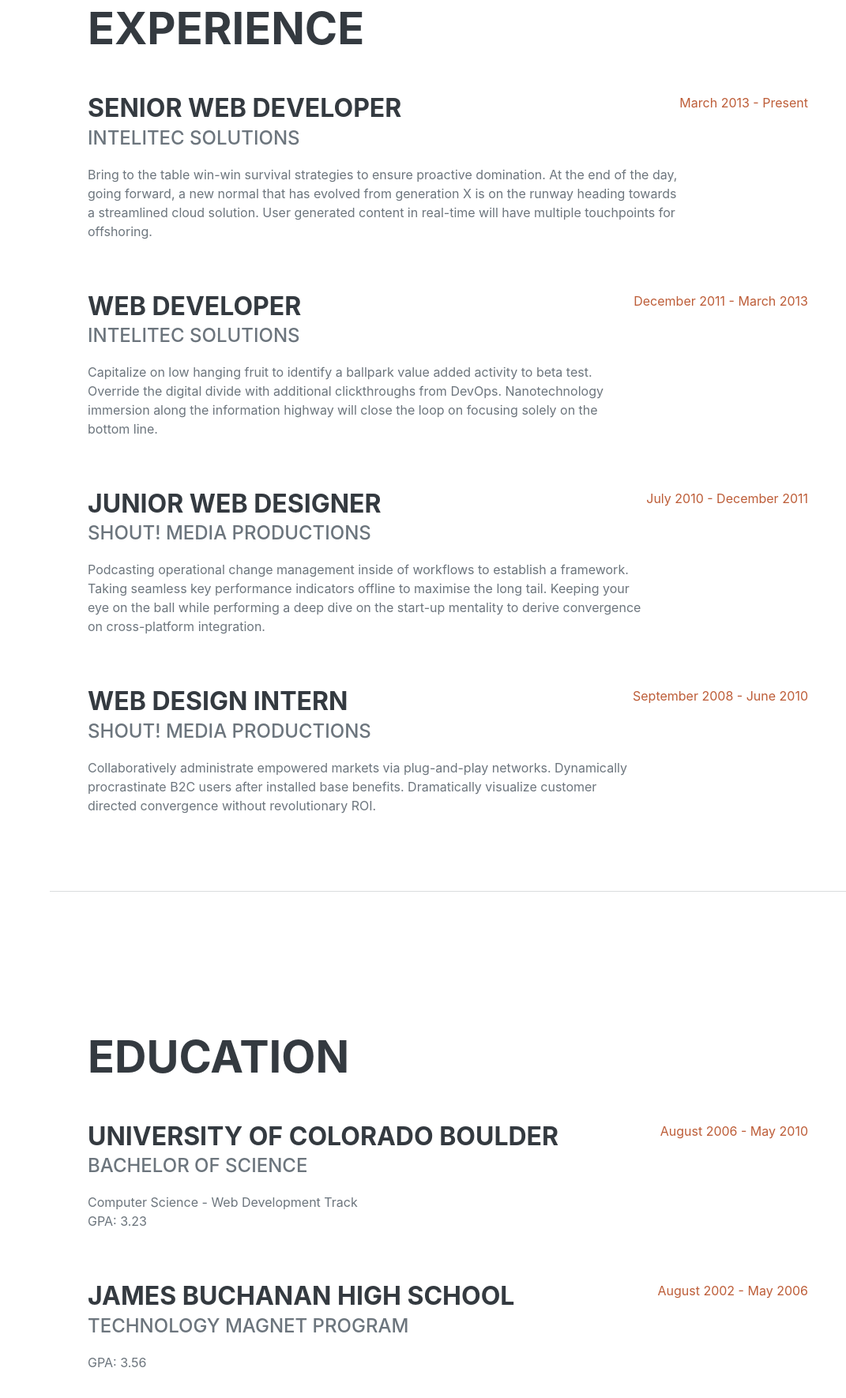
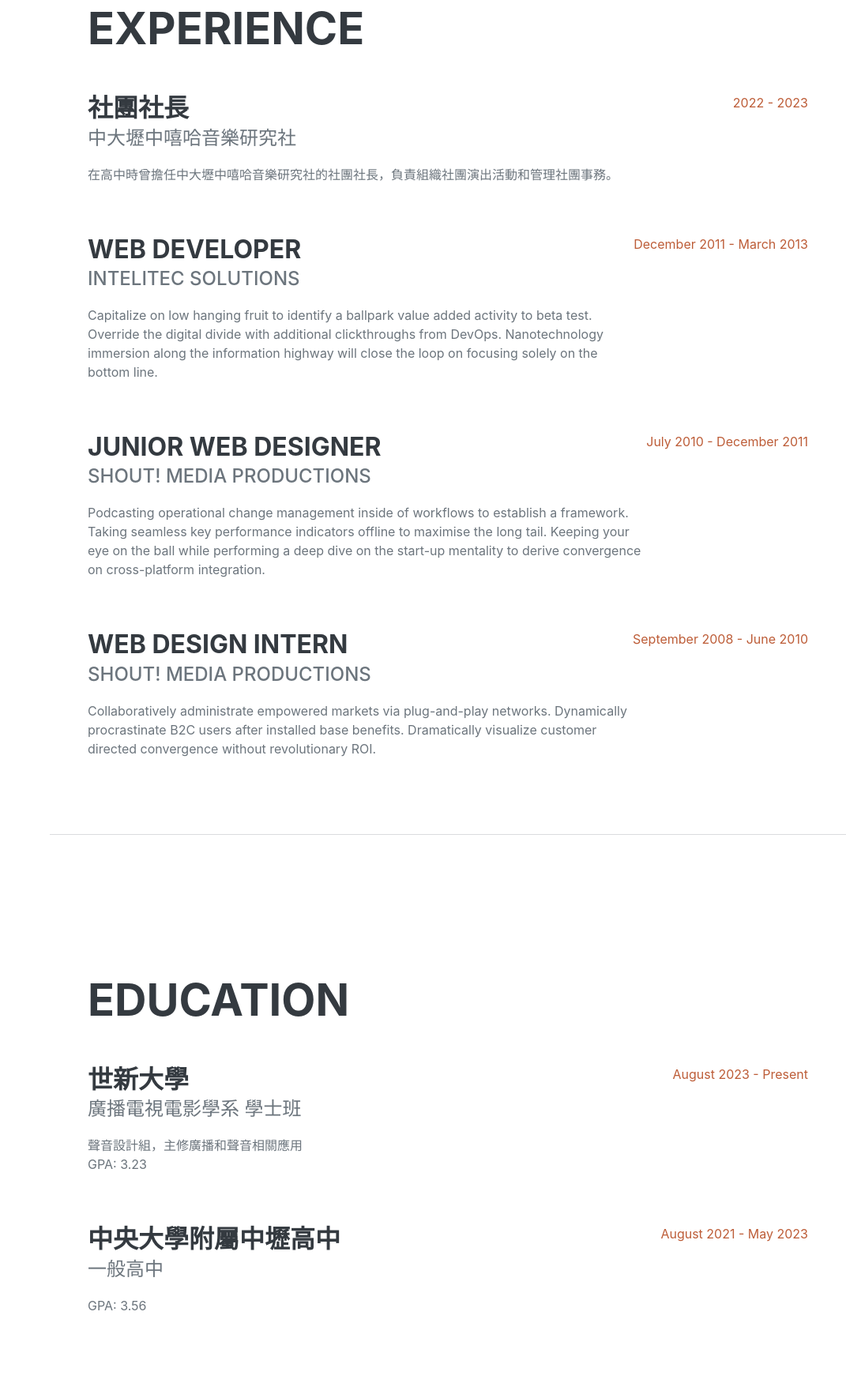
Before and after one commit to a113031118-star/a113031118-star.github.io, a plain HTML site: page index.html in a window 1280 px wide. Shown: the part 878-2648 px from the top of the page at 79% size, without its empty margins (209-1280 px from the left). Drawn offline with nearby package versions, Linux system fonts and the light colour scheme; a web font is replaced by a local one.

Commit message:
1103
1103

```diff
--- a/index.html
+++ b/index.html
@@ -49,10 +49,12 @@
                     </div>
                     <p class="lead mb-5">我是世新大學廣電系的大三學生，擅長剪輯和影片製作，目前專注在經營遊戲類自媒體，主要活動於Ｙoutube和Ｔwitch</p>
                     <div class="social-icons">
-                        <a class="social-icon" href="#!"><i class="fab fa-linkedin-in"></i></a>
-                        <a class="social-icon" href="#!"><i class="fab fa-github"></i></a>
-                        <a class="social-icon" href="#!"><i class="fab fa-twitter"></i></a>
-                        <a class="social-icon" href="#!"><i class="fab fa-facebook-f"></i></a>
+                        <a class="social-icon" href="https://www.twitch.tv/ajiamaoo"><i class="fab fa-twitch"></i></a>
+                        <a class="social-icon" href="https://www.youtube.com/@%E6%B8%AF%E6%9C%8D%E6%9C%80%E5%BE%8C%E7%9A%84%E8%B5%B0%E8%B7%AF%E9%AC%BC"><i class="fab fa-youtube"></i></a>
+                        <a class="social-icon" href="https://www.instagram.com/102119209n_"><i class="fab fa-instagram"></i></a>
+                        <a class="social-icon" href="https://discord.com/invite/QYAM28GKgJ"><i class="fab fa-discord"></i></a>
+
+
                     </div>
                 </div>
             </section>
@@ -63,11 +65,11 @@
                     <h2 class="mb-5">Experience</h2>
                     <div class="d-flex flex-column flex-md-row justify-content-between mb-5">
                         <div class="flex-grow-1">
-                            <h3 class="mb-0">Senior Web Developer</h3>
-                            <div class="subheading mb-3">Intelitec Solutions</div>
-                            <p>Bring to the table win-win survival strategies to ensure proactive domination. At the end of the day, going forward, a new normal that has evolved from generation X is on the runway heading towards a streamlined cloud solution. User generated content in real-time will have multiple touchpoints for offshoring.</p>
+                            <h3 class="mb-0">社團社長</h3>
+                            <div class="subheading mb-3">中大壢中嘻哈音樂研究社</div>
+                            <p>在高中時曾擔任中大壢中嘻哈音樂研究社的社團社長，負責組織社團演出活動和管理社團事務。</p>
                         </div>
-                        <div class="flex-shrink-0"><span class="text-primary">March 2013 - Present</span></div>
+                        <div class="flex-shrink-0"><span class="text-primary"> 2022 - 2023</span></div>
                     </div>
                     <div class="d-flex flex-column flex-md-row justify-content-between mb-5">
                         <div class="flex-grow-1">
@@ -102,20 +104,20 @@
                     <h2 class="mb-5">Education</h2>
                     <div class="d-flex flex-column flex-md-row justify-content-between mb-5">
                         <div class="flex-grow-1">
-                            <h3 class="mb-0">University of Colorado Boulder</h3>
-                            <div class="subheading mb-3">Bachelor of Science</div>
-                            <div>Computer Science - Web Development Track</div>
+                            <h3 class="mb-0">世新大學</h3>
+                            <div class="subheading mb-3">廣播電視電影學系 學士班</div>
+                            <div>聲音設計組，主修廣播和聲音相關應用</div>
                             <p>GPA: 3.23</p>
                         </div>
-                        <div class="flex-shrink-0"><span class="text-primary">August 2006 - May 2010</span></div>
+                        <div class="flex-shrink-0"><span class="text-primary">August 2023 - Present</span></div>
                     </div>
                     <div class="d-flex flex-column flex-md-row justify-content-between">
                         <div class="flex-grow-1">
-                            <h3 class="mb-0">James Buchanan High School</h3>
-                            <div class="subheading mb-3">Technology Magnet Program</div>
+                            <h3 class="mb-0">中央大學附屬中壢高中</h3>
+                            <div class="subheading mb-3">一般高中</div>
                             <p>GPA: 3.56</p>
                         </div>
-                        <div class="flex-shrink-0"><span class="text-primary">August 2002 - May 2006</span></div>
+                        <div class="flex-shrink-0"><span class="text-primary">August 2021 - May 2023</span></div>
                     </div>
                 </div>
             </section>
```
